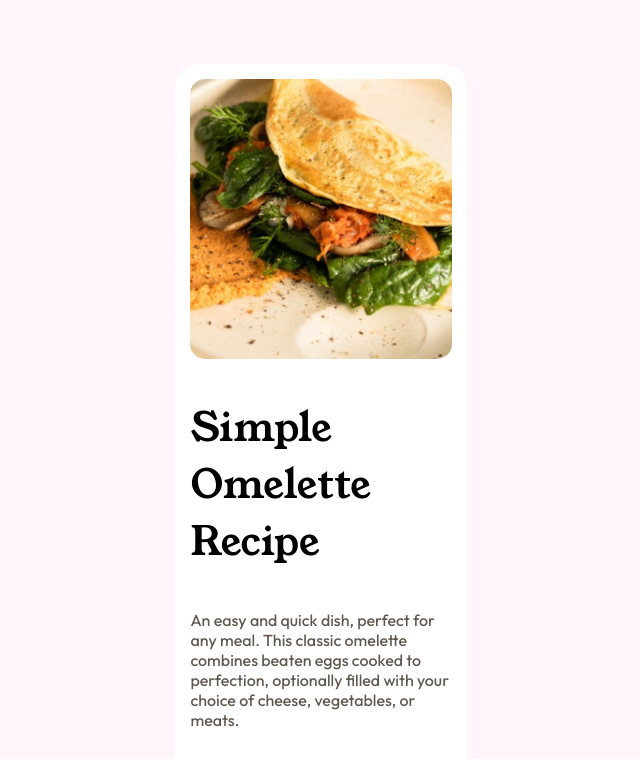
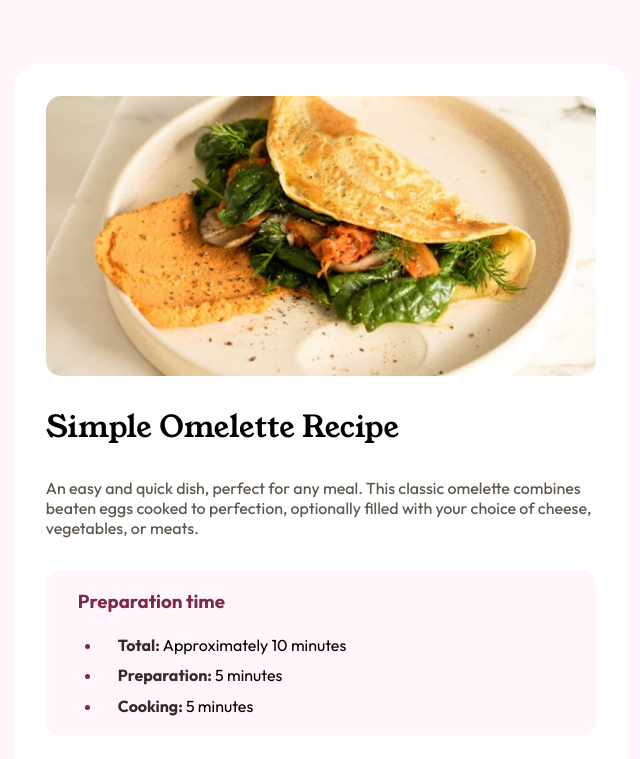
Before and after one commit to Doking517/recipe-page, a plain HTML site: page recipe-page-main/index.html in a window 768 px wide. Shown: the top 759 px of the page, without its empty margins (63-703 px from the left). Drawn offline with Linux system fonts and the light colour scheme.

Commit message:
mobile part finished

```diff
--- a/recipe-page-main/style.css
+++ b/recipe-page-main/style.css
@@ -25,7 +25,6 @@ body {
     height: auto;
     padding: 4em 0;
     font-family: Outfit;
-
 }
 .attribution {
     margin-top: 1.5em ;
@@ -41,7 +40,7 @@ body {
     display: flex;
     flex-direction: column;
     background-color: var(--white);
-    width: 38%;
+    width: 50%;
     padding: 2%;
     height: 100%;
     border-radius: 25px;
@@ -58,7 +57,7 @@ body {
 .big-title{
     font-family: Young Serif;
     font-weight: 400;
-    font-size: 40px;
+    font-size: 35px;
     margin: 1em 0;
 }
 .banner-paragraph{
@@ -178,7 +177,7 @@ body {
     color: var(--Brown-800);
 }
 
-@media screen and (max-width: 410px){
+@media screen and (max-width: 425px){
 
     .container{
         width: 100vw;
@@ -212,3 +211,41 @@ body {
         height: 100%;
     }
 }
+
+@media screen and (min-width: 425px) and (max-width: 1023px){
+    .container{
+        width: 80%;
+        padding: 2em;
+        height: 100%;
+        border-radius: 25px;
+    }
+    .omelette-container{
+        border-radius: 15px;
+        background-position: center;
+    }
+    .big-title{
+        font-size: 30px;
+        font-weight: 400;
+    }
+
+}
+
+@media (width: 430px){
+    .container{
+        width: 95%;
+    }
+}
+@media screen and (width:1024px) {
+
+    .container{
+        width: 50%;
+        font-size: 20px;
+    }
+    .big-title{
+        font-size: 35px;
+    }
+    .banner-paragraph,body,.ordoned-list li{
+        font-size: 20px;
+    }
+
+}
```
